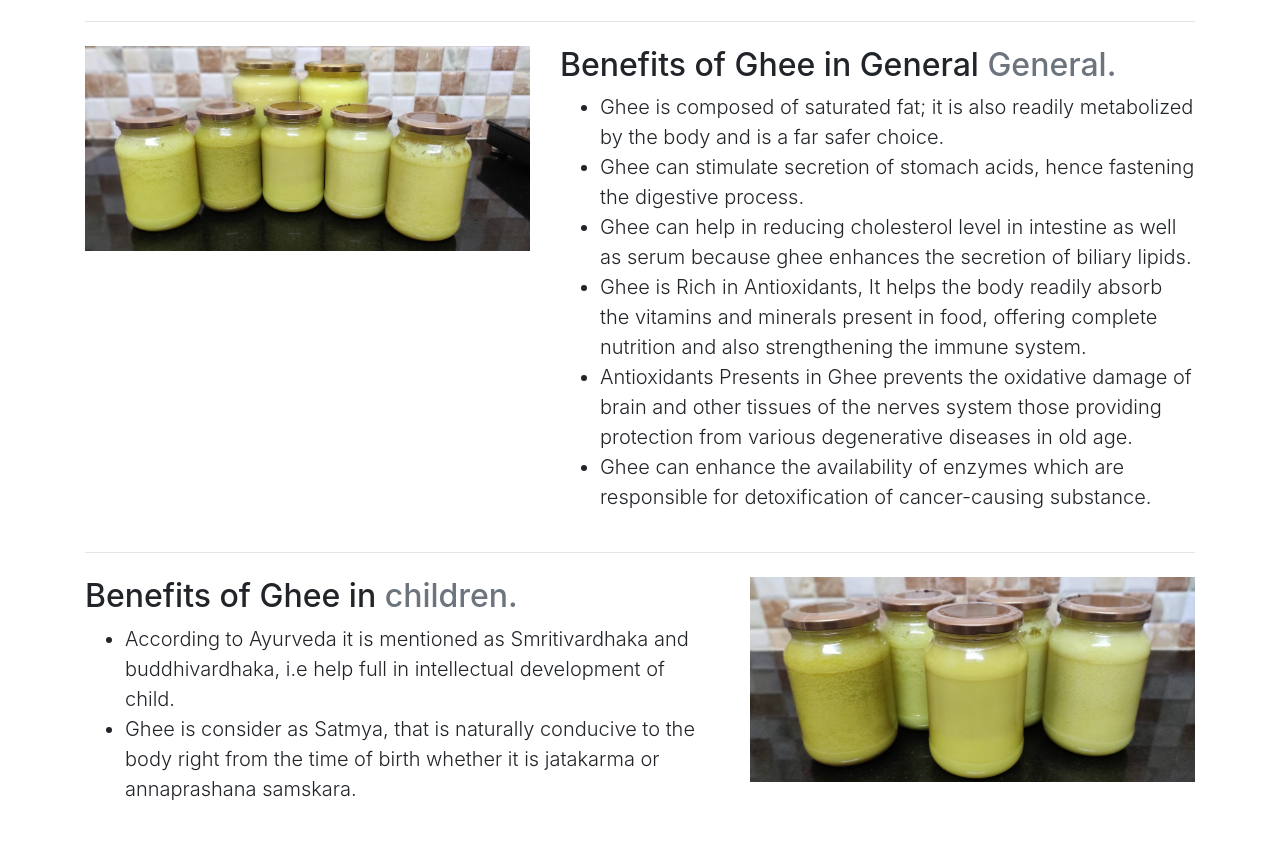
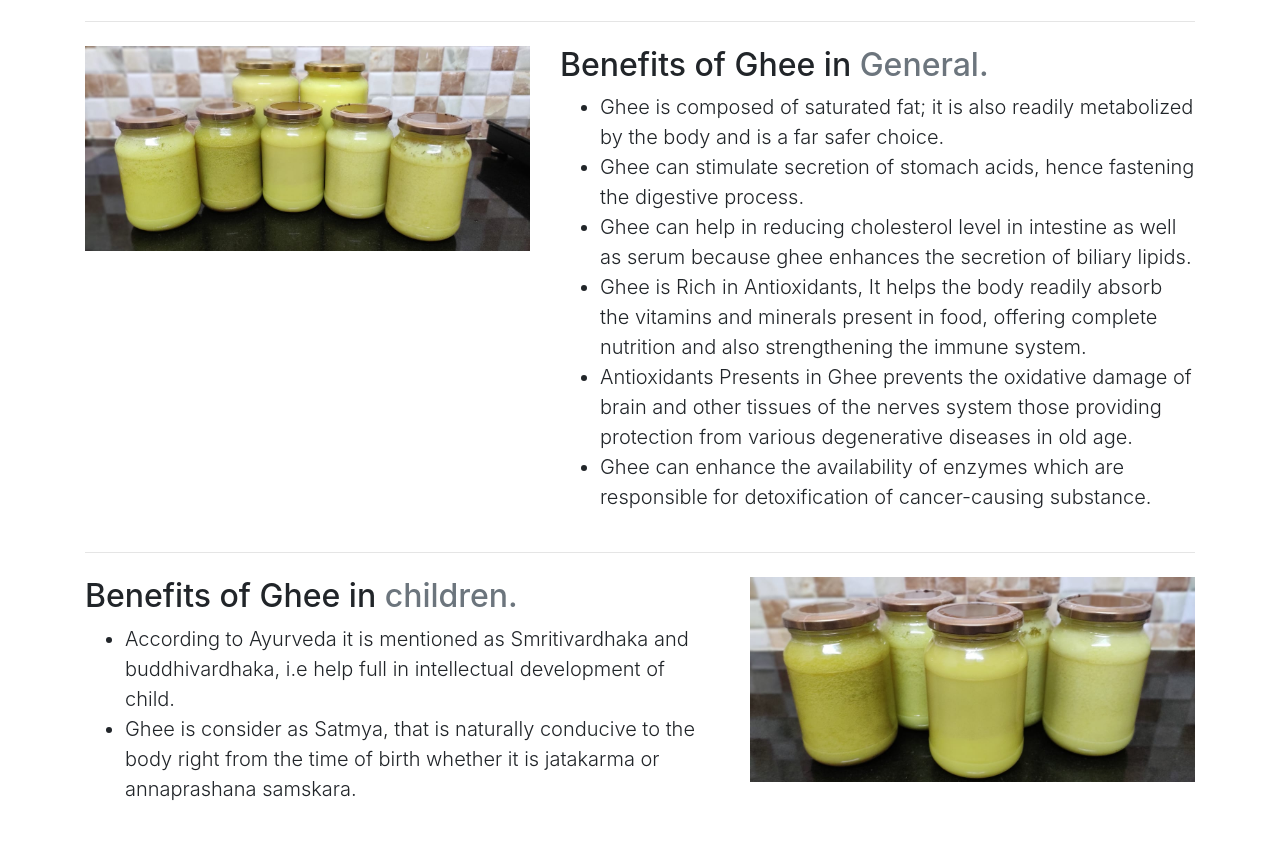
Before and after one commit to mahendra0859/goats-farming, a plain HTML site: page index.html in a window 1280 px wide. Shown: the part 2082-2924 px from the top of the page. Drawn offline with nearby package versions, Linux system fonts and the light colour scheme.

Commit message:
content updated

```diff
--- a/index.html
+++ b/index.html
@@ -167,7 +167,7 @@
       <div class="row featurette my-4">
         <div class="col-md-7 order-md-2" data-aos="fade-up">
           <h2 class="featurette-heading">
-            Benefits of Ghee in General
+            Benefits of Ghee in
             <span class="text-muted">General.</span>
           </h2>
 
```
